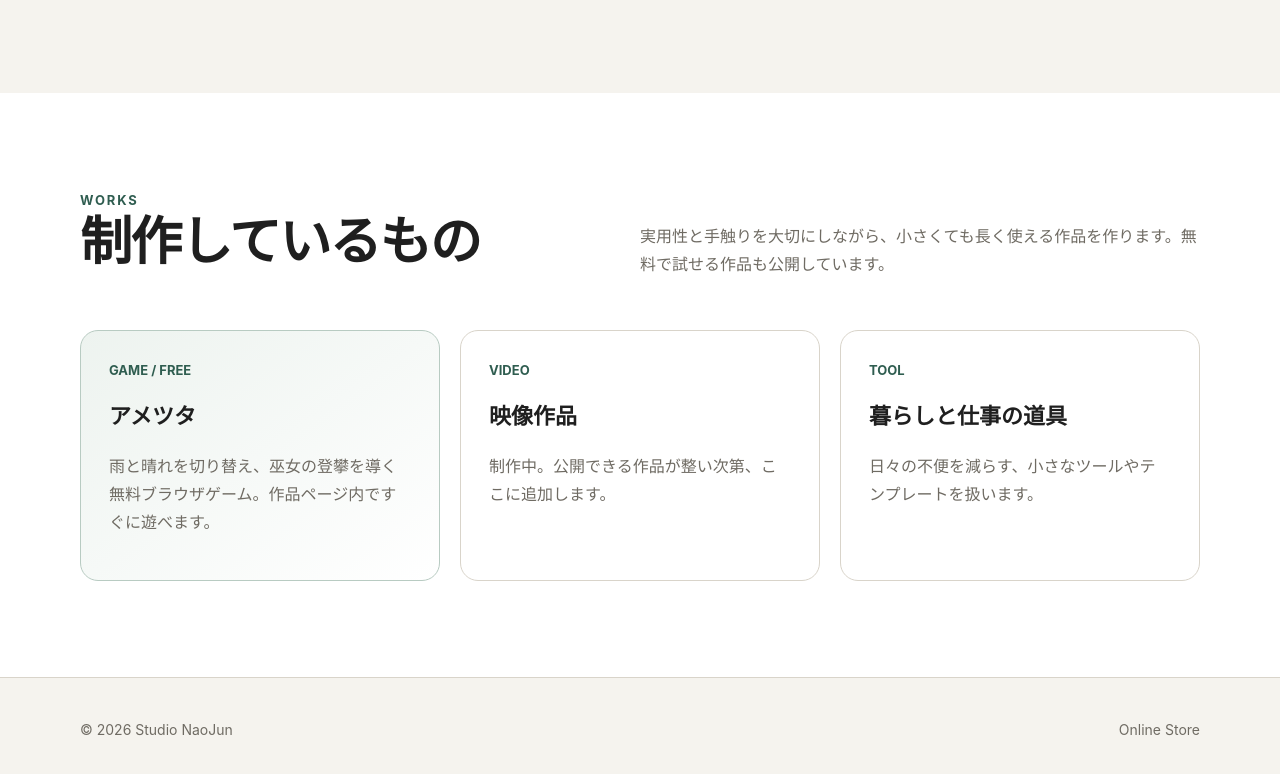
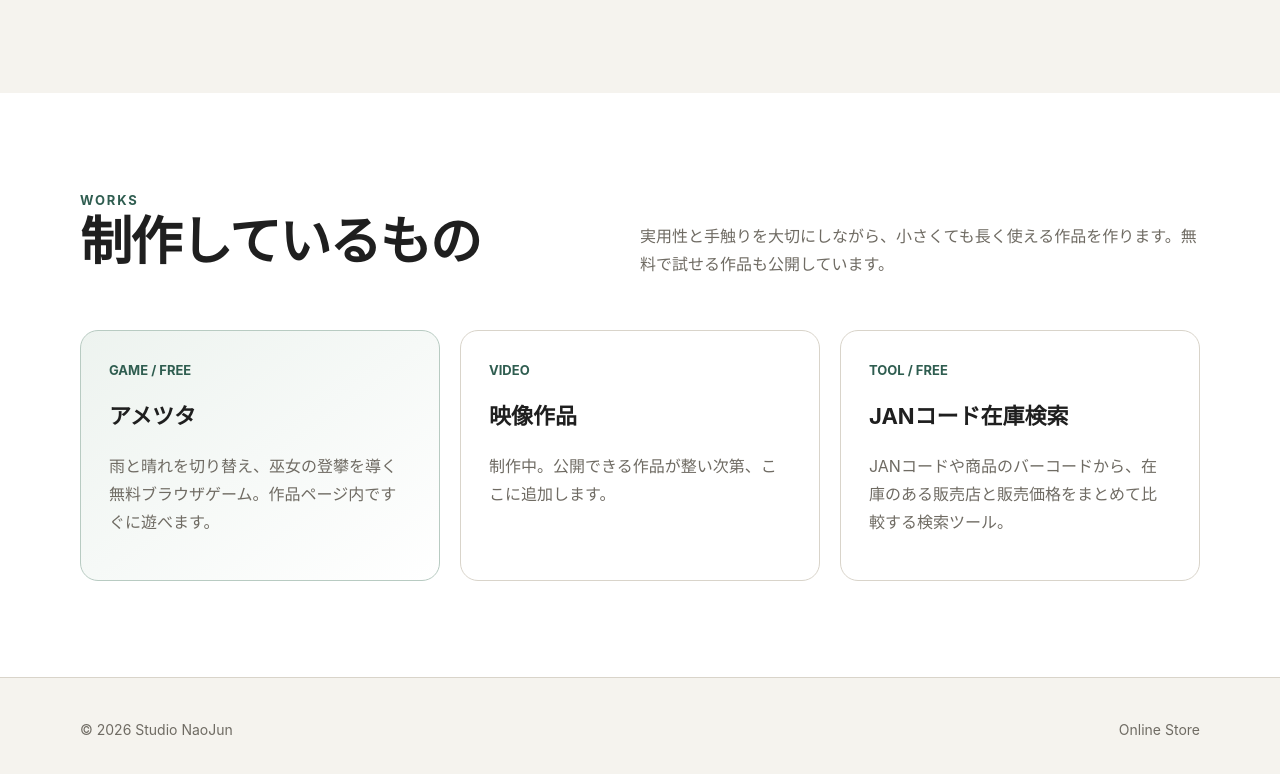
Before and after one commit to studio-naojun/website, a plain HTML site: page index.html in a window 1280 px wide. Shown: the part 664-1438 px from the top of the page. Drawn offline with Linux system fonts and the light colour scheme.

Commit message:
Feature JAN search tool on homepage

```diff
--- a/index.html
+++ b/index.html
@@ -54,11 +54,11 @@
             <h3>映像作品</h3>
             <p>制作中。公開できる作品が整い次第、ここに追加します。</p>
           </article>
-          <article class="card">
-            <div class="meta">TOOL</div>
-            <h3>暮らしと仕事の道具</h3>
-            <p>日々の不便を減らす、小さなツールやテンプレートを扱います。</p>
-          </article>
+          <a class="card" href="tools/jan/">
+            <div class="meta">TOOL / FREE</div>
+            <h3>JANコード在庫検索</h3>
+            <p>JANコードや商品のバーコードから、在庫のある販売店と販売価格をまとめて比較する検索ツール。</p>
+          </a>
         </div>
       </div>
     </section>
```
